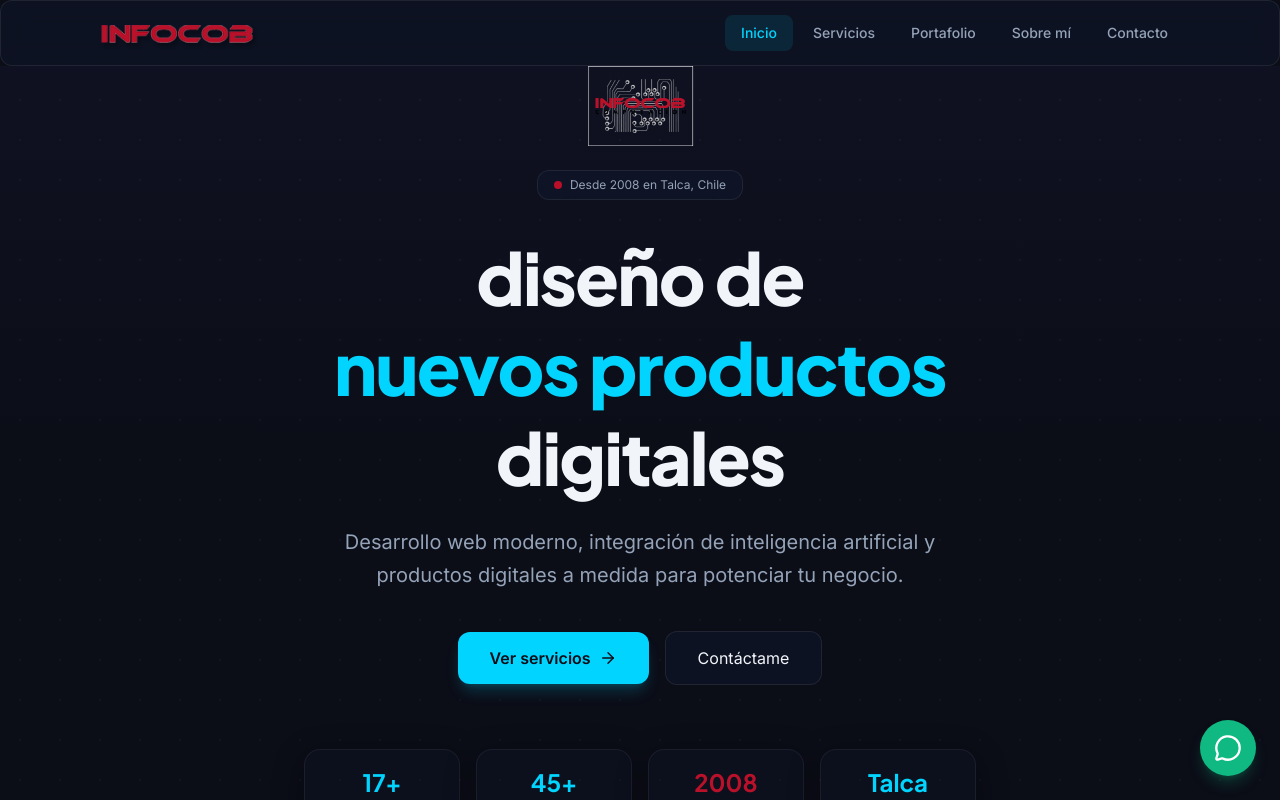
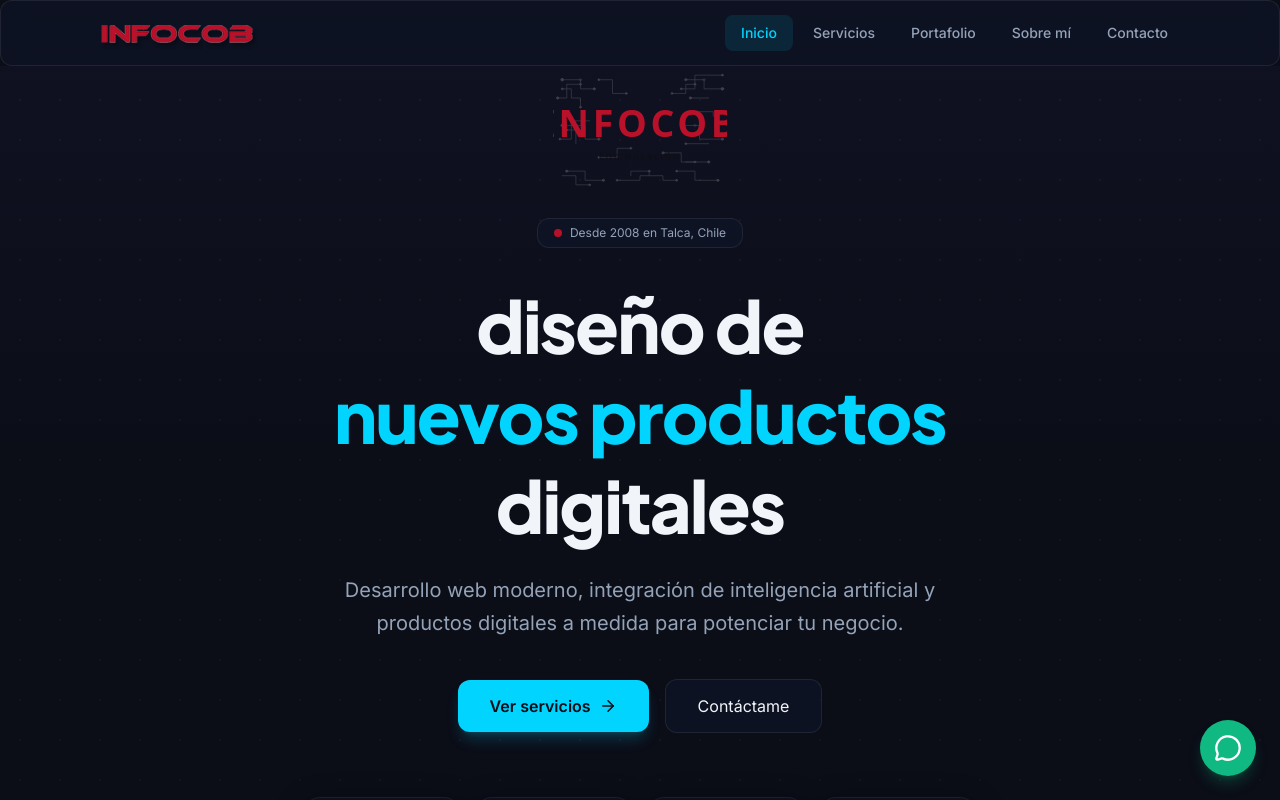
Before and after one commit to superdandi/infocob, a Next.js app: page / in a window 1280 px wide. Shown: the top 800 px of the page. Built offline with nearby package versions, Linux system fonts and the light colour scheme.

Commit message:
feat: vector SVG logo with gray circuit, red INFOCOB, black computación

```diff
--- a/src/components/Hero.tsx
+++ b/src/components/Hero.tsx
@@ -11,9 +11,9 @@
       <div className="relative z-10 max-w-4xl mx-auto px-4 sm:px-6 text-center">
         <div className="mb-6 animate-fade-in">
           <img
-            src={asset("/images/infocob-logo.png")}
+            src={asset("/images/infocob-logo.svg")}
             alt="INFOCOB"
-            className="h-16 sm:h-20 w-auto mx-auto"
+            className="h-24 sm:h-32 w-auto mx-auto"
           />
         </div>
 
```
Also changed, not shown: public/images/infocob-logo.svg (added).
